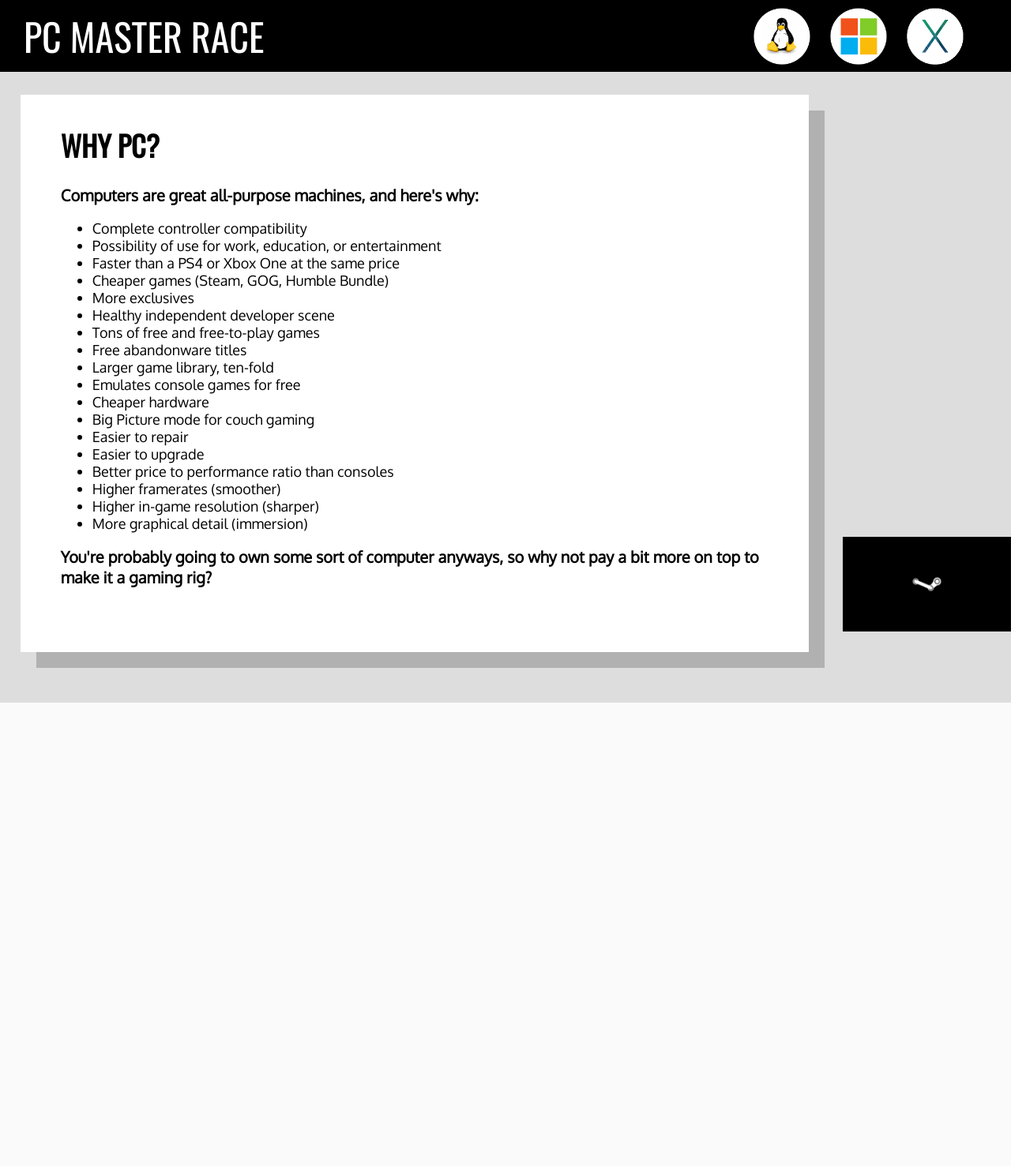
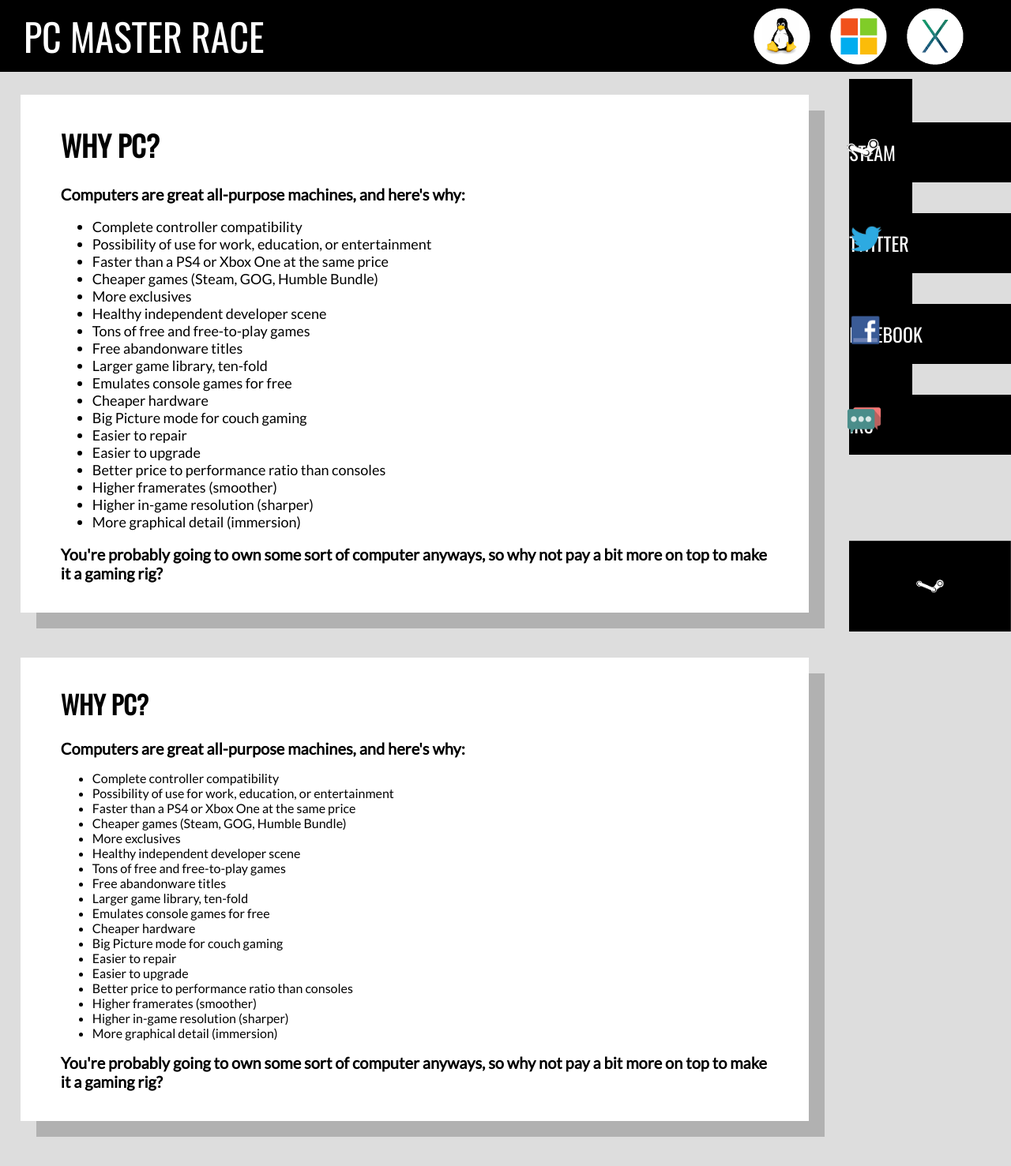
Before and after one commit to Eegras/pcmr, a PHP site: page / in a window 1280 px wide. Shown: the whole page at 79% size. Before the commit the page ends 890 px from the top, so only its background shows below. Run offline with PHP 8.4, Linux system fonts and the light colour scheme; some libraries are stand-ins or nearby versions.

Commit message:
Fixing things.

```diff
--- a/css/index.css
+++ b/css/index.css
@@ -1,11 +1,11 @@
 @import url(http://fonts.googleapis.com/css?family=Oswald:400);
-@import url(http://fonts.googleapis.com/css?family=Oxygen:400,300,500);
+@import url(http://fonts.googleapis.com/css?family=Lato:400,300,500);
 
 body {
 	margin: 0px;
 	padding: 0px;
 	background-color: #DDD;
-	font-family: 'Oxygen', sans-serif;
+	font-family: 'Lato', sans-serif;
 }
 
 h1 {
@@ -20,21 +20,21 @@ b {
 	position: fixed;
 	bottom: 0;
 	right: 0;
-	max-width: 50%;
-	height: 15%;
-	-webkit-transition:all 200ms linear;
-    -moz-transition:all 200ms linear;
-    -o-transition:all 200ms linear;
-    transition:all 200ms linear;
+	width: 16%;
+	max-height: 30%;
+	-webkit-transition:all 150ms linear;
+    -moz-transition:all 150ms linear;
+    -o-transition:all 150ms linear;
+    transition:all 150ms linear;
 
 }
 
 .cycleimg {
-	width: auto;
-	height: 100%;
+	width: 100%;
+	height: auto;
 }
 
-.nav {
+.top {
 	position: fixed;
 	top: 0%;
 	width: 100%;
@@ -67,10 +67,10 @@ b {
 	padding-right: 0px;
 	margin-right: 0px;
 	height: 72px;
-	-webkit-transition:all 200ms linear;
-    -moz-transition:all 200ms linear;
-    -o-transition:all 200ms linear;
-    transition:all 200ms linear;
+	-webkit-transition:all 150ms linear;
+    -moz-transition:all 150ms linear;
+    -o-transition:all 150ms linear;
+    transition:all 150ms linear;
 }
 
 .icon:hover {
@@ -79,11 +79,58 @@ b {
 	-ms-transform:translateY(20px);
 	-o-transform:translateY(20px);
 	transform:translateY(20px);
-	-webkit-transition:all 200ms linear;
-    -moz-transition:all 200ms linear;
-    -o-transition:all 200ms linear;
-    transition:all 200ms linear;
+	-webkit-transition:all 150ms linear;
+    -moz-transition:all 150ms linear;
+    -o-transition:all 150ms linear;
+    transition:all 150ms linear;
 }
+
+
+/* Navbar */
+
+	.nav {
+		font-family: 'Oswald', sans-serif;
+		position: fixed;
+		right: 0px;
+		padding: 0px;
+		margin: 0px;
+		text-align: left;
+		width: 16%;
+	}
+
+	.nav a {
+		background-color: #000;
+		color: #FFF;
+		font-size: 24px;
+		text-decoration: none;
+		-webkit-transition:all 150ms linear;
+	    -moz-transition:all 150ms linear;
+	    -o-transition:all 150ms linear;
+	    transition:all 150ms linear;
+	    list-style: none;
+	    padding: 20px;
+	    padding-left: 80px;
+	    padding-right: 200px;
+	    width: 100%;
+	}
+
+
+	.nav a:hover {
+		color: #AD85FF;
+		padding-left: 100px;
+		-webkit-transition:all 150ms linear;
+	    -moz-transition:all 150ms linear;
+	    -o-transition:all 150ms linear;
+	    transition:all 150ms linear;
+	}
+
+	.navimg {
+		float: right;
+		position: relative;
+		margin-bottom: -45px;
+		margin-right: 75%;
+		height: 5%;
+	}
 
 .content {
 	width: 70%;
@@ -93,7 +140,6 @@ b {
 	padding-left: 4%;
 	padding-right: 4%;
 	padding-bottom: 3%;
-	margin-bottom: 5%;
 	background-color: #FFF;
 	font-size: 16px;
 	-webkit-box-shadow: 20px 20px 0px 0px rgba(0, 0, 0, 0.2);
--- a/index.html
+++ b/index.html
@@ -34,19 +34,28 @@ Date	: 7/14/2014
 			</div>
 		</div>
 
-		<div class="nav">
+		<div class="top">
 			<div class="wrapper">
 				<p class="title">PC MASTER RACE</p>
 				<div class="img">
 					<!-- Apple OS X Home Page -->
-					<a href="http://bit.ly/pcmrosx"> 		<img class="icon" src="assets/osx.png"	></a>
+					<a href="http://bit.ly/pcmrosx"> 		<img class="icon" src="assets/icons/osx.png"	></a>
 					<!-- Microsoft Windows Home Page -->
-					<a href="http://bit.ly/pcmrwindows"> 	<img class="icon" src="assets/windows.png"></a>
+					<a href="http://bit.ly/pcmrwindows"> 	<img class="icon" src="assets/icons/windows.png"></a>
 					<!-- Linux.org Starter Guide -->
-					<a href="http://bit.ly/pcmrlinux">	<img class="icon" src="assets/linux.png" ></a>
+					<a href="http://bit.ly/pcmrlinux">	<img class="icon" src="assets/icons/linux.png" ></a>
 				</div>
 			</div>
 		</div>
+
+      <div class="nav">
+            <a href="http://bit.ly/pcmrsteam">     <img class="navimg" src="assets/icons/steam.png">     STEAM       </a><br><br>
+            <a href="http://bit.ly/pcmrtwitter">   <img class="navimg" src="assets/icons/twitter.png">   TWITTER     </a><br><br>
+            <a href="http://bit.ly/pcmrfacebook">  <img class="navimg" src="assets/icons/facebook.png">  FACEBOOK    </a><br><br>
+            <a href="http://bit.ly/pcmrirc">       <img class="navimg" src="assets/icons/irc.png">       IRC         </a><br><br>
+      </div>
+
+
 
 		<!-- Summary from PCMR Wiki Guide -->
 		<div class="content" id="summary">
@@ -73,8 +82,37 @@ Date	: 7/14/2014
 				<li>	More graphical detail (immersion)							</li>
 			</ul>
 			<b> You're probably going to own some sort of computer anyways, so why not pay a bit more on top to make it a gaming rig? </b>
+      </div>
 
 			<br><br><br>
+
+      <div class="content" id="summary2">
+         <h1>WHY PC?</h1>
+         <b>   Computers are great all-purpose machines, and here's  why: </b>
+         <ul>
+            <li>  Complete controller compatibility                     </li>
+            <li>  Possibility of use for work, education, or entertainment </li>
+            <li>  Faster than a PS4 or Xbox One at the same price          </li>
+            <li>  Cheaper games (Steam, GOG, Humble Bundle)             </li>
+            <li>  More exclusives                                    </li>
+            <li>  Healthy independent developer scene                   </li>
+            <li>  Tons of free and free-to-play games                   </li>
+            <li>  Free abandonware titles                            </li>
+            <li>  Larger game library, ten-fold                      </li>
+            <li>  Emulates console games for free                       </li>
+            <li>  Cheaper hardware                                </li>
+            <li>  Big Picture mode for couch gaming                     </li>
+            <li>  Easier to repair                                </li>
+            <li>  Easier to upgrade                               </li>
+            <li>  Better price to performance ratio than consoles          </li>
+            <li>  Higher framerates (smoother)                       </li>
+            <li>  Higher in-game resolution (sharper)                   </li>
+            <li>  More graphical detail (immersion)                     </li>
+         </ul>
+         <b> You're probably going to own some sort of computer anyways, so why not pay a bit more on top to make it a gaming rig? </b>
+      </div>
+
+         <br><br><br>
 
 	</body>
 
```
Also changed, not shown: assets/icons/facebook.png (added), assets/icons/irc.png (added), assets/icons/linux.png (renamed from assets/linux.png), assets/icons/osx.png (renamed from assets/osx.png), assets/icons/steam.png (added), assets/icons/twitter.png (added), assets/icons/windows.png (renamed from assets/windows.png).
